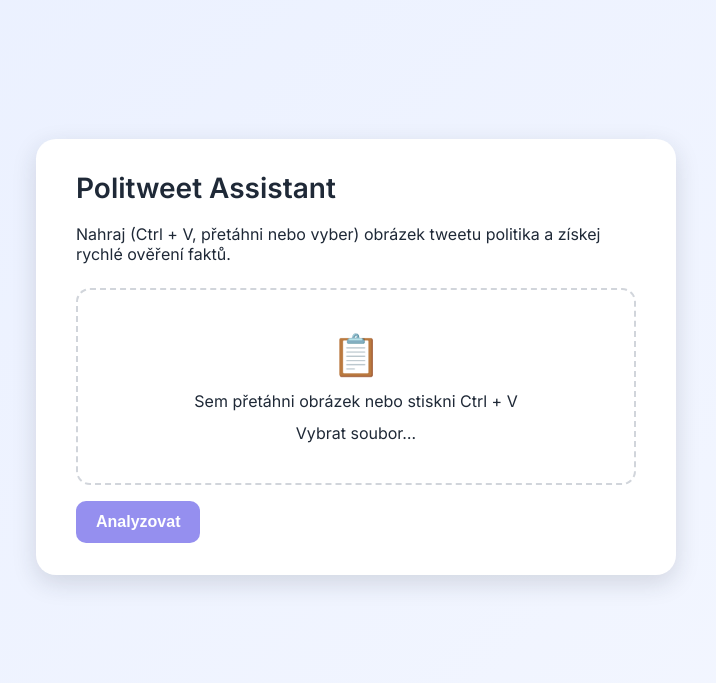
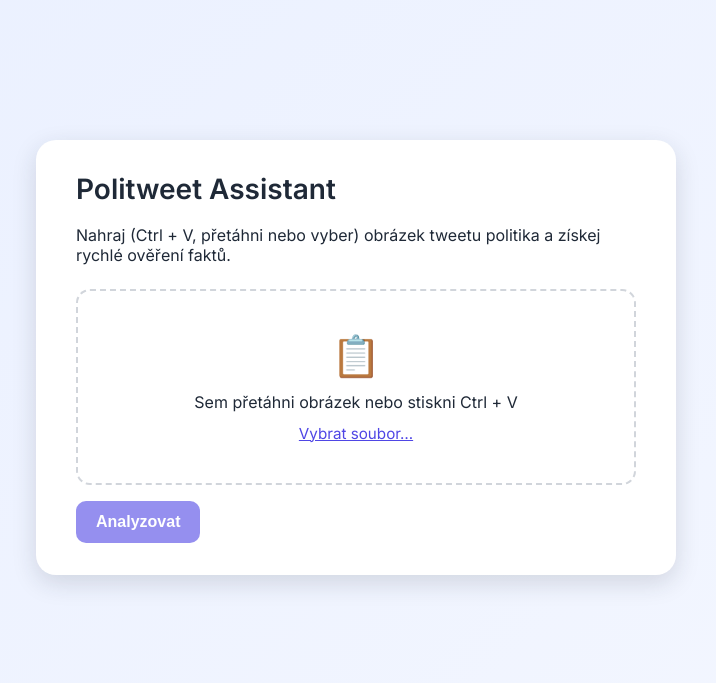
Before and after one commit to JiriMynar/politweet-assistant, a Flask app: page / in a window 1280 px wide. Shown: the top 683 px of the page, without its empty margins (284-1000 px from the left). Run offline with Flask 3, Linux system fonts and the light colour scheme.

Commit message:
Update style.css

```diff
--- a/templates/static/style.css
+++ b/templates/static/style.css
@@ -39,6 +39,7 @@ p    { margin-bottom: 1.5rem; }
 #dropZone.dragover      { background:#eef2ff; border-color:#6366f1; }
 #dropZone:focus-visible { outline:2px solid #6366f1; }
 .dz-icon                { font-size:2.5rem; }
+.dz-pick                { color:#4f46e5; text-decoration:underline; cursor:pointer; font-size:0.95rem; }
 
 /* ===========  TLAČÍTKO  ================================================= */
 button {
```
